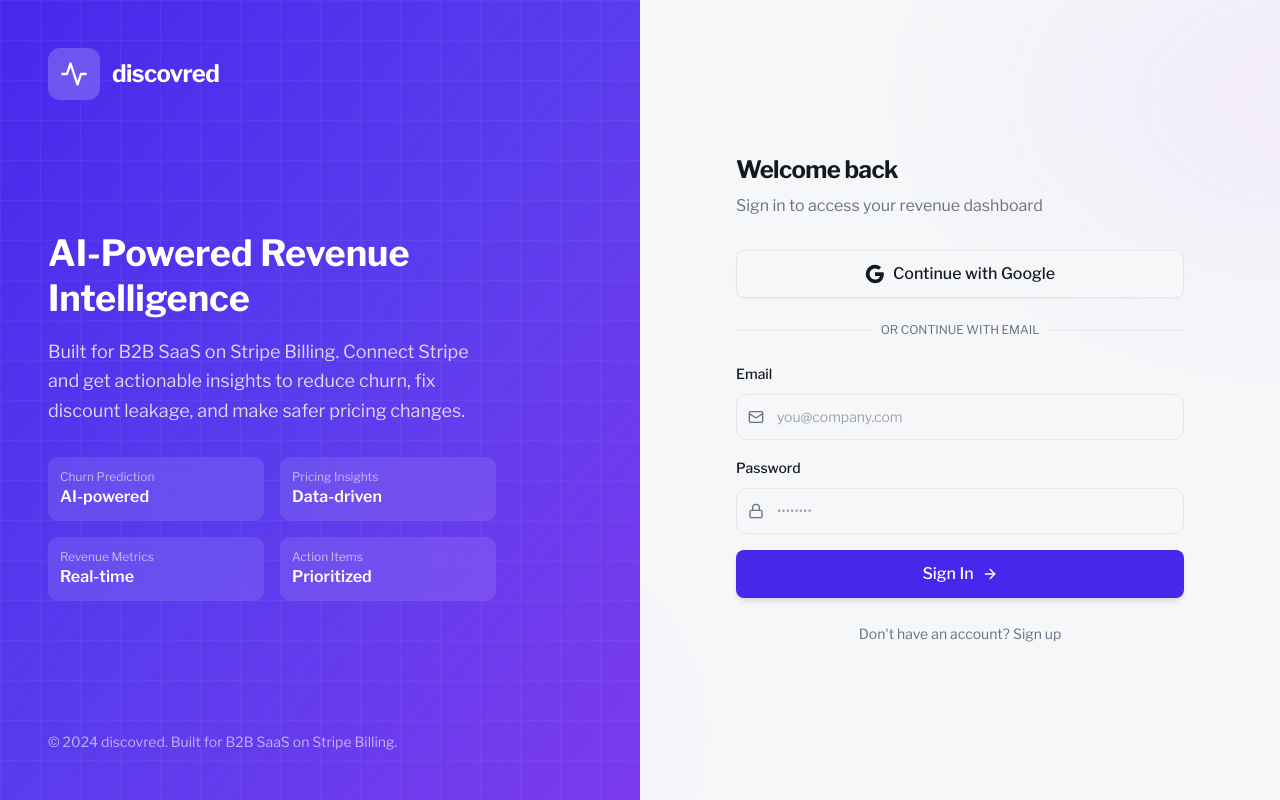
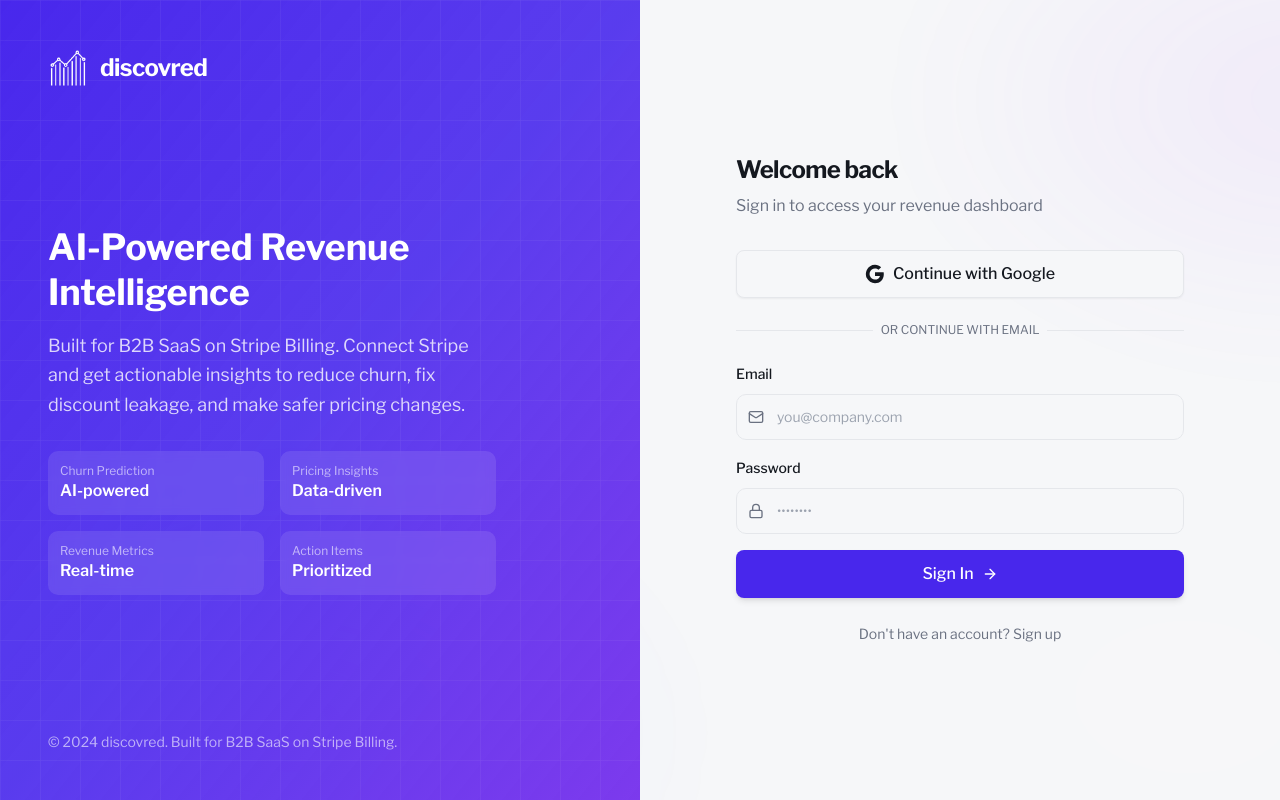
Before and after one commit to jakefrompopeyes/rev.ai, a Next.js app: page /login in a window 1280 px wide. Built offline with nearby package versions, Linux system fonts and the light colour scheme; no server answers.

Commit message:
Simplify webhook handling to use Dashboard webhooks only
- Remove multi-secret fallback logic, use single Dashboard webhook secret
- Improve error messages to guide users to Dashboard webhook setup
- Add logo files
- Update dashboard and other pages

```diff
--- a/app/dashboard/page.tsx
+++ b/app/dashboard/page.tsx
@@ -2,6 +2,7 @@
 
 import { useEffect, useState, useCallback } from 'react';
 import { useRouter, useSearchParams } from 'next/navigation';
+import Image from 'next/image';
 import { createClient } from '@/lib/supabase/client';
 import type { User } from '@supabase/supabase-js';
 import { motion, AnimatePresence } from 'framer-motion';
@@ -12,7 +13,6 @@ import {
   Percent,
   AlertTriangle,
   CreditCard,
-  Activity as ActivityIcon,
   X,
   Target,
 } from 'lucide-react';
@@ -702,8 +702,13 @@ export default function DashboardPage() {
         <div className="max-w-7xl mx-auto px-6 py-4">
           <div className="flex items-center justify-between">
             <div className="flex items-center gap-3">
-              <div className="rounded-lg bg-primary p-2">
-                <ActivityIcon className="h-5 w-5 text-primary-foreground" />
+              <div className="relative h-9 w-9">
+                <Image
+                  src="/logo.png"
+                  alt="discovred logo"
+                  fill
+                  className="object-contain"
+                />
               </div>
               <div>
                 <h1 className="text-xl font-bold tracking-tight">discovred</h1>
--- a/app/login/page.tsx
+++ b/app/login/page.tsx
@@ -2,8 +2,9 @@
 
 import { useEffect, useMemo, useState } from 'react';
 import { useRouter, useSearchParams } from 'next/navigation';
+import Image from 'next/image';
 import { motion } from 'framer-motion';
-import { Activity, Mail, Lock, ArrowRight, Loader2, User } from 'lucide-react';
+import { Mail, Lock, ArrowRight, Loader2, User } from 'lucide-react';
 import { Button } from '@/components/ui/button';
 import { createClient } from '@/lib/supabase/client';
 
@@ -116,8 +117,13 @@ export default function LoginPage() {
         <div className="absolute inset-0 grid-bg opacity-10" />
         <div className="relative z-10 flex flex-col justify-between p-12 text-white">
           <div className="flex items-center gap-3">
-            <div className="rounded-xl bg-white/20 p-3 backdrop-blur-sm">
-              <Activity className="h-7 w-7" />
+            <div className="relative h-10 w-10">
+              <Image
+                src="/logo.png"
+                alt="discovred logo"
+                fill
+                className="object-contain"
+              />
             </div>
             <span className="text-2xl font-bold tracking-tight">discovred</span>
           </div>
@@ -168,8 +174,13 @@ export default function LoginPage() {
         >
           {/* Mobile logo */}
           <div className="lg:hidden flex items-center gap-3 mb-8">
-            <div className="rounded-xl bg-primary p-3">
-              <Activity className="h-6 w-6 text-primary-foreground" />
+            <div className="relative h-10 w-10">
+              <Image
+                src="/logo.png"
+                alt="discovred logo"
+                fill
+                className="object-contain"
+              />
             </div>
             <span className="text-2xl font-bold tracking-tight">discovred</span>
           </div>
--- a/app/page.tsx
+++ b/app/page.tsx
@@ -3,9 +3,9 @@
 import { useEffect, useState } from 'react';
 import { useRouter } from 'next/navigation';
 import Link from 'next/link';
+import Image from 'next/image';
 import { motion } from 'framer-motion';
 import {
-  Activity,
   ArrowRight,
   TrendingUp,
   Shield,
@@ -65,8 +65,13 @@ export default function LandingPage() {
         <div className="max-w-7xl mx-auto px-6 py-4">
           <div className="flex items-center justify-between">
             <div className="flex items-center gap-3">
-              <div className="rounded-xl bg-primary p-2.5">
-                <Activity className="h-5 w-5 text-primary-foreground" />
+              <div className="relative h-9 w-9">
+                <Image
+                  src="/logo.png"
+                  alt="discovred logo"
+                  fill
+                  className="object-contain"
+                />
               </div>
               <span className="text-xl font-bold tracking-tight">discovred</span>
             </div>
@@ -416,7 +421,14 @@ export default function LandingPage() {
       <footer className="border-t border-border py-12 px-6 relative z-10">
         <div className="max-w-7xl mx-auto flex flex-col sm:flex-row items-center justify-between gap-4 text-sm text-muted-foreground">
           <div className="flex items-center gap-2">
-            <Activity className="h-4 w-4" />
+            <div className="relative h-4 w-4">
+              <Image
+                src="/logo.png"
+                alt="discovred logo"
+                fill
+                className="object-contain"
+              />
+            </div>
             <span>discovred</span>
           </div>
           <div>© 2024 discovred. Built for B2B SaaS on Stripe Billing.</div>
--- a/app/pricing/page.tsx
+++ b/app/pricing/page.tsx
@@ -2,9 +2,9 @@
 
 import { useMemo, useState } from 'react';
 import Link from 'next/link';
+import Image from 'next/image';
 import { motion } from 'framer-motion';
 import {
-  Activity,
   ArrowRight,
   Check,
   Sparkles,
@@ -114,8 +114,13 @@ export default function PricingPage() {
         <div className="max-w-6xl mx-auto px-6 py-4">
           <div className="flex items-center justify-between">
             <Link href="/" className="flex items-center gap-3">
-              <div className="rounded-xl bg-primary p-2.5">
-                <Activity className="h-5 w-5 text-primary-foreground" />
+              <div className="relative h-9 w-9">
+                <Image
+                  src="/logo.png"
+                  alt="discovred logo"
+                  fill
+                  className="object-contain"
+                />
               </div>
               <span className="text-xl font-bold tracking-tight">discovred</span>
             </Link>
@@ -424,7 +429,14 @@ export default function PricingPage() {
       <footer className="border-t border-border py-8 px-6">
         <div className="max-w-6xl mx-auto flex items-center justify-between text-sm text-muted-foreground">
           <div className="flex items-center gap-2">
-            <Activity className="h-4 w-4" />
+            <div className="relative h-4 w-4">
+              <Image
+                src="/logo.png"
+                alt="discovred logo"
+                fill
+                className="object-contain"
+              />
+            </div>
             <span>discovred</span>
           </div>
           <div>© 2024 discovred. Built for B2B SaaS on Stripe Billing.</div>
```
Also changed, not shown: app/api/stripe/webhook/route.ts (+8 -8 lines), logo folder/Logo maker project(8).png (added), public/logo.png (added).
